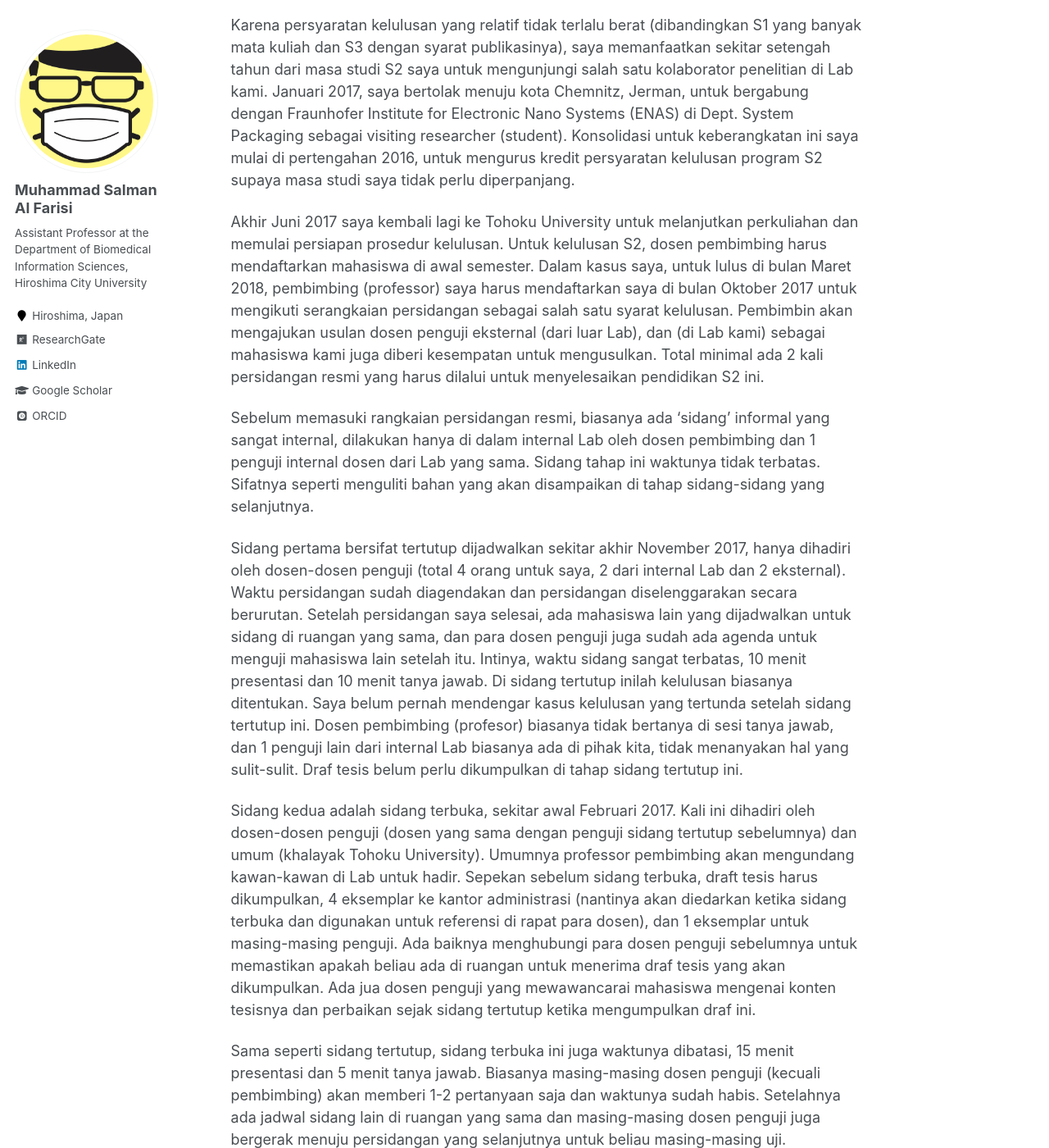
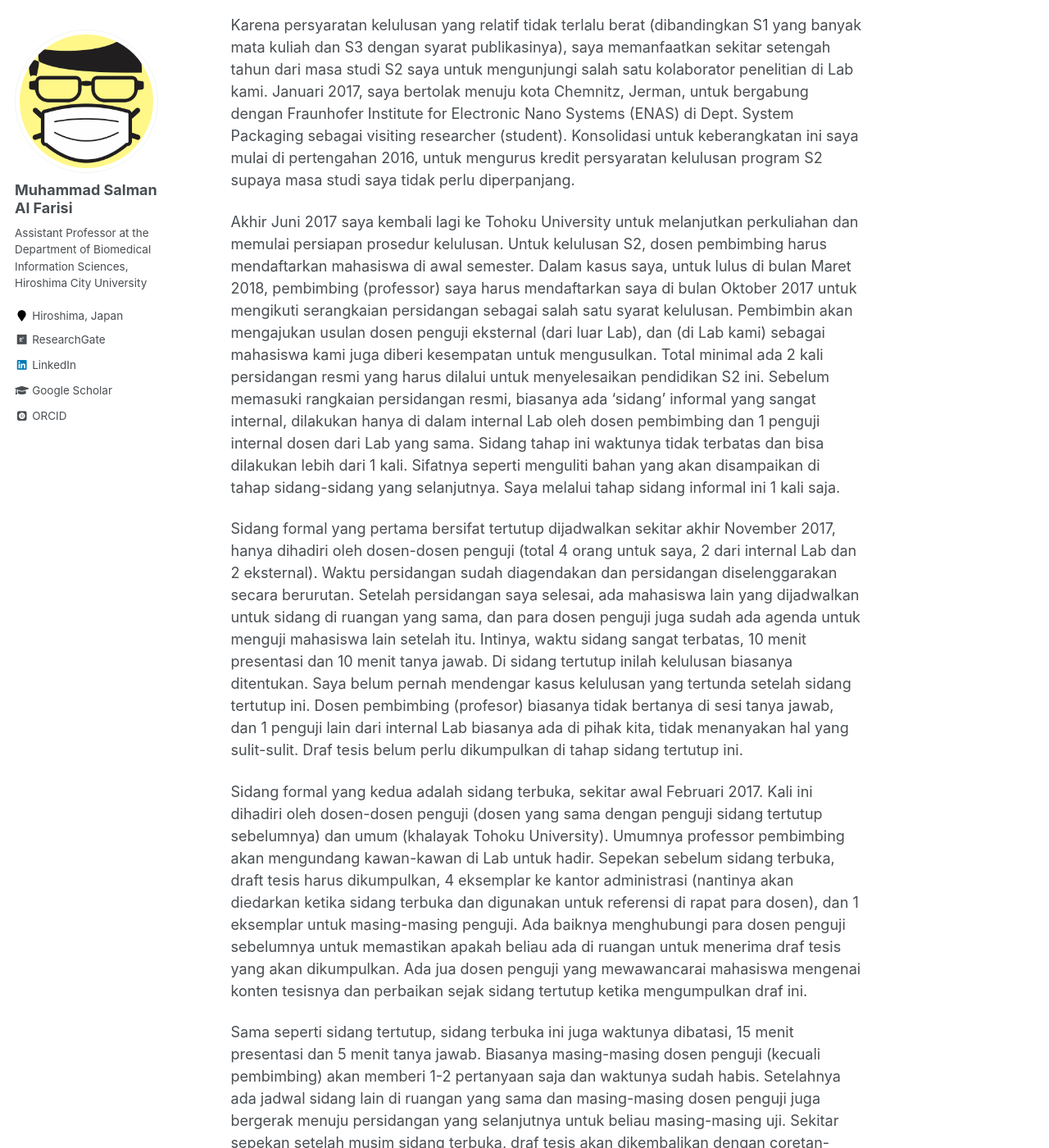
Before and after one commit to msalfarisi/msalfarisi.github.io, a Jekyll site: the page built from _posts/2099-03-29-ujian-kelulusan.md, in a window 1280 px wide and 1400 px high, scrolled down 3279 px. Shown: the whole window at 82% size. Built offline with Jekyll 4.4.1, drawn with Linux system fonts in a browser that asks for light colours; some web fonts are replaced; some of the changed text lies outside the part shown.

Commit message:
Update 2099-03-29-ujian-kelulusan.md

```diff
--- a/_posts/2099-03-29-ujian-kelulusan.md
+++ b/_posts/2099-03-29-ujian-kelulusan.md
@@ -33,14 +33,14 @@
 
 Karena persyaratan kelulusan yang relatif tidak terlalu berat (dibandingkan S1 yang banyak mata kuliah dan S3 dengan syarat publikasinya), saya memanfaatkan sekitar setengah tahun dari masa studi S2 saya untuk mengunjungi salah satu kolaborator penelitian di Lab kami. Januari 2017, saya bertolak menuju kota Chemnitz, Jerman, untuk bergabung dengan Fraunhofer Institute for Electronic Nano Systems (ENAS) di Dept. System Packaging sebagai visiting researcher (student). Konsolidasi untuk keberangkatan ini saya mulai di pertengahan 2016, untuk mengurus kredit persyaratan kelulusan program S2 supaya masa studi saya tidak perlu diperpanjang.
 
-Akhir Juni 2017 saya kembali lagi ke Tohoku University untuk melanjutkan perkuliahan dan memulai persiapan prosedur kelulusan. Untuk kelulusan S2, dosen pembimbing harus mendaftarkan mahasiswa di awal semester. Dalam kasus saya, untuk lulus di bulan Maret 2018, pembimbing (professor) saya harus mendaftarkan saya di bulan Oktober 2017 untuk mengikuti serangkaian persidangan sebagai salah satu syarat kelulusan. Pembimbin akan mengajukan usulan dosen penguji eksternal (dari luar Lab), dan (di Lab kami) sebagai mahasiswa kami juga diberi kesempatan untuk mengusulkan. Total minimal ada 2 kali persidangan resmi yang harus dilalui untuk menyelesaikan pendidikan S2 ini.
+Akhir Juni 2017 saya kembali lagi ke Tohoku University untuk melanjutkan perkuliahan dan memulai persiapan prosedur kelulusan. Untuk kelulusan S2, dosen pembimbing harus mendaftarkan mahasiswa di awal semester. Dalam kasus saya, untuk lulus di bulan Maret 2018, pembimbing (professor) saya harus mendaftarkan saya di bulan Oktober 2017 untuk mengikuti serangkaian persidangan sebagai salah satu syarat kelulusan. Pembimbin akan mengajukan usulan dosen penguji eksternal (dari luar Lab), dan (di Lab kami) sebagai mahasiswa kami juga diberi kesempatan untuk mengusulkan. Total minimal ada 2 kali persidangan resmi yang harus dilalui untuk menyelesaikan pendidikan S2 ini. Sebelum memasuki rangkaian persidangan resmi, biasanya ada 'sidang' informal yang sangat internal, dilakukan hanya di dalam internal Lab oleh dosen pembimbing dan 1 penguji internal dosen dari Lab yang sama. Sidang tahap ini waktunya tidak terbatas dan bisa dilakukan lebih dari 1 kali. Sifatnya seperti menguliti bahan yang akan disampaikan di tahap sidang-sidang yang selanjutnya. Saya melalui tahap sidang informal ini 1 kali saja.
 
-Sebelum memasuki rangkaian persidangan resmi, biasanya ada 'sidang' informal yang sangat internal, dilakukan hanya di dalam internal Lab oleh dosen pembimbing dan 1 penguji internal dosen dari Lab yang sama. Sidang tahap ini waktunya tidak terbatas. Sifatnya seperti menguliti bahan yang akan disampaikan di tahap sidang-sidang yang selanjutnya.
+Sidang formal yang pertama bersifat tertutup dijadwalkan sekitar akhir November 2017, hanya dihadiri oleh dosen-dosen penguji (total 4 orang untuk saya, 2 dari internal Lab dan 2 eksternal). Waktu persidangan sudah diagendakan dan persidangan diselenggarakan secara berurutan. Setelah persidangan saya selesai, ada mahasiswa lain yang dijadwalkan untuk sidang di ruangan yang sama, dan para dosen penguji juga sudah ada agenda untuk menguji mahasiswa lain setelah itu. Intinya, waktu sidang sangat terbatas, 10 menit presentasi dan 10 menit tanya jawab. Di sidang tertutup inilah kelulusan biasanya ditentukan. Saya belum pernah mendengar kasus kelulusan yang tertunda setelah sidang tertutup ini. Dosen pembimbing (profesor) biasanya tidak bertanya di sesi tanya jawab, dan 1 penguji lain dari internal Lab biasanya ada di pihak kita, tidak menanyakan hal yang sulit-sulit. Draf tesis belum perlu dikumpulkan di tahap sidang tertutup ini.
 
-Sidang pertama bersifat tertutup dijadwalkan sekitar akhir November 2017, hanya dihadiri oleh dosen-dosen penguji (total 4 orang untuk saya, 2 dari internal Lab dan 2 eksternal). Waktu persidangan sudah diagendakan dan persidangan diselenggarakan secara berurutan. Setelah persidangan saya selesai, ada mahasiswa lain yang dijadwalkan untuk sidang di ruangan yang sama, dan para dosen penguji juga sudah ada agenda untuk menguji mahasiswa lain setelah itu. Intinya, waktu sidang sangat terbatas, 10 menit presentasi dan 10 menit tanya jawab. Di sidang tertutup inilah kelulusan biasanya ditentukan. Saya belum pernah mendengar kasus kelulusan yang tertunda setelah sidang tertutup ini. Dosen pembimbing (profesor) biasanya tidak bertanya di sesi tanya jawab, dan 1 penguji lain dari internal Lab biasanya ada di pihak kita, tidak menanyakan hal yang sulit-sulit. Draf tesis belum perlu dikumpulkan di tahap sidang tertutup ini.
+Sidang formal yang kedua adalah sidang terbuka, sekitar awal Februari 2017. Kali ini dihadiri oleh dosen-dosen penguji (dosen yang sama dengan penguji sidang tertutup sebelumnya) dan umum (khalayak Tohoku University). Umumnya professor pembimbing akan mengundang kawan-kawan di Lab untuk hadir. Sepekan sebelum sidang terbuka, draft tesis harus dikumpulkan, 4 eksemplar ke kantor administrasi (nantinya akan diedarkan ketika sidang terbuka dan digunakan untuk referensi di rapat para dosen), dan 1 eksemplar untuk masing-masing penguji. Ada baiknya menghubungi para dosen penguji sebelumnya untuk memastikan apakah beliau ada di ruangan untuk menerima draf tesis yang akan dikumpulkan. Ada jua dosen penguji yang mewawancarai mahasiswa mengenai konten tesisnya dan perbaikan sejak sidang tertutup ketika mengumpulkan draf ini.
 
-Sidang kedua adalah sidang terbuka, sekitar awal Februari 2017. Kali ini dihadiri oleh dosen-dosen penguji (dosen yang sama dengan penguji sidang tertutup sebelumnya) dan umum (khalayak Tohoku University). Umumnya professor pembimbing akan mengundang kawan-kawan di Lab untuk hadir. Sepekan sebelum sidang terbuka, draft tesis harus dikumpulkan, 4 eksemplar ke kantor administrasi (nantinya akan diedarkan ketika sidang terbuka dan digunakan untuk referensi di rapat para dosen), dan 1 eksemplar untuk masing-masing penguji. Ada baiknya menghubungi para dosen penguji sebelumnya untuk memastikan apakah beliau ada di ruangan untuk menerima draf tesis yang akan dikumpulkan. Ada jua dosen penguji yang mewawancarai mahasiswa mengenai konten tesisnya dan perbaikan sejak sidang tertutup ketika mengumpulkan draf ini.
+Sama seperti sidang tertutup, sidang terbuka ini juga waktunya dibatasi, 15 menit presentasi dan 5 menit tanya jawab. Biasanya masing-masing dosen penguji (kecuali pembimbing) akan memberi 1-2 pertanyaan saja dan waktunya sudah habis. Setelahnya ada jadwal sidang lain di ruangan yang sama dan masing-masing dosen penguji juga bergerak menuju persidangan yang selanjutnya untuk beliau masing-masing uji. Sekitar sepekan setelah musim sidang terbuka, draf tesis akan dikembalikan dengan coretan-coretan untuk revisi. Setelah revisi, draf tesis versi akhir dikumpulkan ke kantor administrasi dan dosen pembimbing.
 
-Sama seperti sidang tertutup, sidang terbuka ini juga waktunya dibatasi, 15 menit presentasi dan 5 menit tanya jawab. Biasanya masing-masing dosen penguji (kecuali pembimbing) akan memberi 1-2 pertanyaan saja dan waktunya sudah habis. Setelahnya ada jadwal sidang lain di ruangan yang sama dan masing-masing dosen penguji juga bergerak menuju persidangan yang selanjutnya untuk beliau masing-masing uji.
+## Doktor
 
-Sekitar sepekan setelah musim sidang terbuka, draf tesis akan dikembalikan dengan coretan-coretan untuk
+Di jenjang S3,
```
Also changed, not shown: other parts of _posts/2099-03-29-ujian-kelulusan.md (+1 -1 lines).
